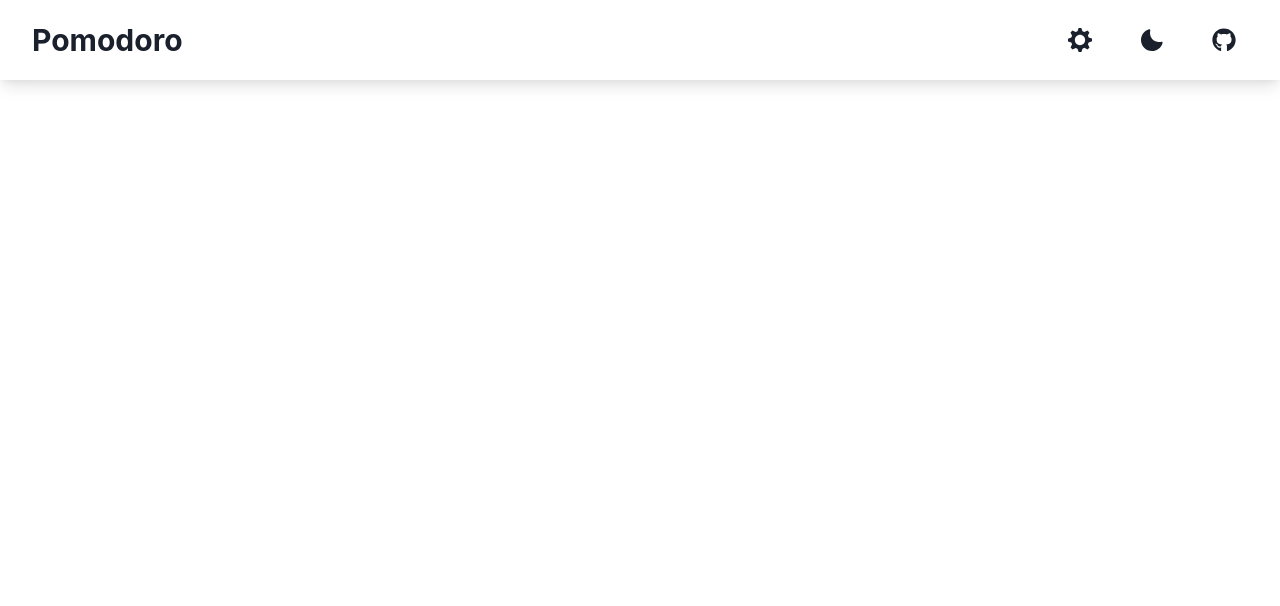
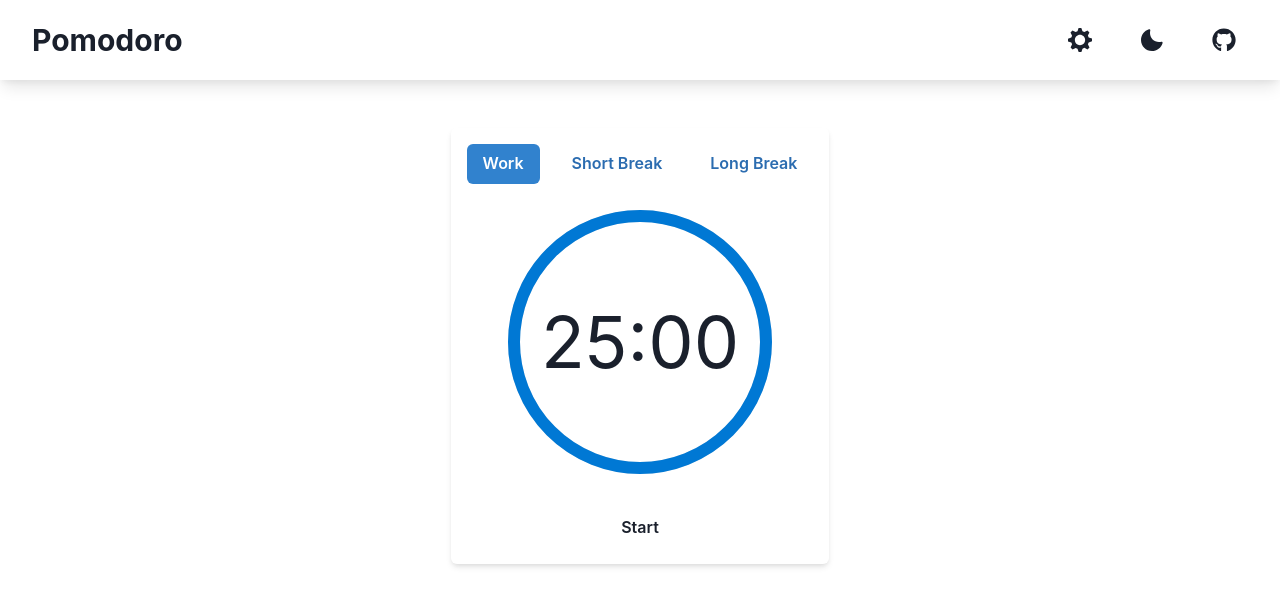
Before and after one commit to aabishkaryal/pomodoro, a Next.js app: page / in a window 1280 px wide. Shown: the top 606 px of the page. Built offline with nearby package versions, Linux system fonts and the light colour scheme.

Commit message:
feature: switching between configs with button

```diff
--- a/src/app/constants.ts
+++ b/src/app/constants.ts
@@ -10,6 +10,7 @@ export enum CONFIG {
 	BREAK_LONG = "break-long",
 	EXTENSION = "extension",
 }
+export const CURRENT_CONFIG = "current-config";
 
 export const WORK_DEFAULT = toMilliseconds({ minutes: 25 });
 export const BREAK_SHORT_DEFAULT = toMilliseconds({ minutes: 5 });
--- a/src/app/settingsManager.ts
+++ b/src/app/settingsManager.ts
@@ -1,4 +1,4 @@
-import { CONFIG } from "./constants";
+import { CONFIG } from "app/constants";
 
 export class SettingsManager {
 	static get(key: string) {
--- a/src/app/timer.ts
+++ b/src/app/timer.ts
@@ -3,12 +3,12 @@ import { CONFIG, WORK_DEFAULT } from "./constants";
 
 type TimerState = {
 	config: CONFIG;
-	currentTotalTime: number;
+	totalTime: number;
 };
 
 const initialState: TimerState = {
 	config: CONFIG.WORK,
-	currentTotalTime: WORK_DEFAULT,
+	totalTime: WORK_DEFAULT,
 };
 
 const timerSlice = createSlice({
@@ -19,12 +19,12 @@ const timerSlice = createSlice({
 			state.config = action.payload;
 			return state;
 		},
-		setCurrentTotalTime(state, action: PayloadAction<number>) {
-			state.currentTotalTime = action.payload;
+		setTotalTime(state, action: PayloadAction<number>) {
+			state.totalTime = action.payload;
 			return state;
 		},
 	},
 });
 
-export const { setConfig, setCurrentTotalTime } = timerSlice.actions;
+export const { setConfig, setTotalTime } = timerSlice.actions;
 export default timerSlice.reducer;
--- a/src/components/settingsModal.tsx
+++ b/src/components/settingsModal.tsx
@@ -76,7 +76,7 @@ function Settings() {
 						value={
 							Number(SettingsManager.get(CONFIG.WORK) || WORK_DEFAULT) / (1000 * 60)
 						}
-						min={0}
+						min={1}
 						max={60}
 						onChange={(value) => {
 							SettingsManager.set(CONFIG.WORK, (value * 1000 * 60).toString());
@@ -90,7 +90,7 @@ function Settings() {
 							Number(SettingsManager.get(CONFIG.EXTENSION) || EXTENSION_DEFAULT) /
 							(1000 * 60)
 						}
-						min={0}
+						min={1}
 						max={60}
 						onChange={(value) => {
 							SettingsManager.set(CONFIG.EXTENSION, (value * 1000 * 60).toString());
@@ -104,7 +104,7 @@ function Settings() {
 							Number(SettingsManager.get(CONFIG.BREAK_SHORT) || BREAK_SHORT_DEFAULT) /
 							(1000 * 60)
 						}
-						min={0}
+						min={1}
 						max={60}
 						onChange={(value) => {
 							SettingsManager.set(CONFIG.BREAK_SHORT, (value * 1000 * 60).toString());
@@ -118,7 +118,7 @@ function Settings() {
 							Number(SettingsManager.get(CONFIG.BREAK_LONG) || BREAK_LONG_DEFAULT) /
 							(1000 * 60)
 						}
-						min={0}
+						min={1}
 						max={60}
 						onChange={(value) => {
 							SettingsManager.set(CONFIG.BREAK_LONG, (value * 1000 * 60).toString());
--- /dev/null
+++ b/src/components/timer.tsx
@@ -0,0 +1,152 @@
+import React from "react";
+
+import {
+	ChakraComponent,
+	useBreakpointValue,
+	VStack,
+	Button,
+	CircularProgress,
+	CircularProgressLabel,
+	HStack,
+	Text,
+	ButtonGroup,
+} from "@chakra-ui/react";
+import Countdown, { CountdownRendererFn } from "react-countdown";
+
+import { useAppDispatch, useAppSelector } from "app/store";
+import { useEffect } from "react";
+import { SettingsManager } from "app/settingsManager";
+import { CONFIG, CURRENT_CONFIG } from "app/constants";
+import { setConfig, setTotalTime } from "app/timer";
+import { useRef } from "react";
+import { useCallback } from "react";
+
+type Props = {};
+
+export const Timer: ChakraComponent<"div", Props> = () => {
+	const countdownSize = useBreakpointValue<number>({ base: 200, sm: 300 });
+	const countdownRef = useRef<Countdown>(null);
+
+	const { config, totalTime } = useAppSelector((state) => state.timerState);
+	const dispatch = useAppDispatch();
+
+	const syncTime = () => {
+		const time = Number(SettingsManager.get(config));
+		if (time) {
+			dispatch(setTotalTime(time));
+		}
+	};
+
+	const changeConfig = (config: CONFIG) => {
+		return async function () {
+			if (countdownRef.current) countdownRef.current.getApi().stop();
+			SettingsManager.set(CURRENT_CONFIG, config);
+			dispatch(setConfig(config));
+		};
+	};
+
+	useEffect(() => {
+		async function setup() {
+			const currentConfig = SettingsManager.get(CURRENT_CONFIG);
+			if (
+				currentConfig &&
+				currentConfig != config &&
+				Object.values(CONFIG).includes("work" as CONFIG)
+			) {
+				dispatch(setConfig(currentConfig as CONFIG));
+			}
+			const time = Number(SettingsManager.get(config));
+			if (time) {
+				dispatch(setTotalTime(time));
+			}
+		}
+		setup();
+		return SettingsManager.subscribe(config, (time) => {
+			if (time && countdownRef.current && !countdownRef.current.getApi().isStarted()) {
+				dispatch(setTotalTime(Number(time)));
+			}
+		});
+	}, [config, dispatch]);
+
+	const renderer: CountdownRendererFn = ({ api, hours, total, formatted, completed }) => {
+		return (
+			<>
+				<CircularProgress
+					size={countdownSize}
+					thickness={4}
+					value={(total / totalTime) * 100}
+				>
+					<CircularProgressLabel fontSize={hours > 0 ? ".17em" : undefined}>
+						{hours > 0 ? formatted.hours + ":" : null}
+						{formatted.minutes}:{formatted.seconds}
+					</CircularProgressLabel>
+				</CircularProgress>
+				{completed ? (
+					<Button
+						aria-label="Take a break"
+						variant="ghost"
+						onClick={() => dispatch(setConfig(CONFIG.BREAK_SHORT))}
+					>
+						Take a break
+					</Button>
+				) : (
+					<HStack spacing={4}>
+						<ButtonGroup variant="ghost">
+							<Button
+								onClick={api.isStarted() || api.isPaused() ? api.stop : api.start}
+							>
+								{api.isStarted() || api.isPaused() ? "Stop" : "Start"}
+							</Button>
+							{api.isStopped() ? null : (
+								<Button onClick={api.isPaused() ? api.start : api.pause}>
+									{api.isPaused() ? "Resume" : "Pause"}
+								</Button>
+							)}
+						</ButtonGroup>
+					</HStack>
+				)}
+			</>
+		);
+	};
+	return (
+		<VStack
+			width={{ base: "90%", md: "75%", ml: "50%" }}
+			boxShadow="md"
+			borderRadius="md"
+			padding={4}
+			marginTop={12}
+		>
+			<ButtonGroup colorScheme="blue">
+				<HStack spacing={4}>
+					<Button
+						variant={config == CONFIG.WORK ? "solid" : "ghost"}
+						onClick={changeConfig(CONFIG.WORK)}
+					>
+						Work
+					</Button>
+					<Button
+						variant={config == CONFIG.BREAK_SHORT ? "solid" : "ghost"}
+						onClick={changeConfig(CONFIG.BREAK_SHORT)}
+					>
+						Short Break
+					</Button>
+					<Button
+						variant={config == CONFIG.BREAK_LONG ? "solid" : "ghost"}
+						onClick={changeConfig(CONFIG.BREAK_LONG)}
+					>
+						Long Break
+					</Button>
+				</HStack>
+			</ButtonGroup>
+			<VStack justifyContent="center" spacing={4}>
+				<Countdown
+					renderer={renderer}
+					date={Date.now() + totalTime}
+					autoStart={false}
+					ref={countdownRef}
+					onStop={syncTime}
+				/>
+			</VStack>
+		</VStack>
+	);
+};
--- a/src/pages/_app.tsx
+++ b/src/pages/_app.tsx
@@ -3,6 +3,8 @@ import "../styles/globals.css";
 import type { AppProps } from "next/app";
 import { ChakraProvider, ColorModeScript } from "@chakra-ui/react";
 import { Provider } from "react-redux";
+
+import "focus-visible/dist/focus-visible";
 
 import theme from "app/theme";
 import { store } from "app/store";
@@ -13,9 +15,7 @@ function MyApp({ Component, pageProps }: AppProps) {
 		<React.StrictMode>
 			<Provider store={store}>
 				<ChakraProvider theme={theme}>
-					<ColorModeScript
-						initialColorMode={theme.config.initialColorMode}
-					/>
+					<ColorModeScript initialColorMode={theme.config.initialColorMode} />
 					<Component {...pageProps} />
 				</ChakraProvider>
 			</Provider>
--- a/src/pages/index.tsx
+++ b/src/pages/index.tsx
@@ -1,17 +1,14 @@
 import { Flex } from "@chakra-ui/react";
 import { Header } from "components/header";
+import { Timer } from "components/timer";
 import type { NextPage } from "next";
 import React from "react";
 
 const Home: NextPage = () => {
 	return (
-		<Flex
-			width="100%"
-			minWidth="300px"
-			flexDir="column"
-			alignItems="center"
-		>
+		<Flex width="100%" minWidth="300px" flexDir="column" alignItems="center">
 			<Header />
+			<Timer />
 		</Flex>
 	);
 };
--- a/tsconfig.json
+++ b/tsconfig.json
@@ -13,7 +13,7 @@
 		"resolveJsonModule": true,
 		"isolatedModules": true,
 		"jsx": "preserve",
-		"baseUrl": "./src"
+		"baseUrl": "./src/"
 	},
 	"include": ["next-env.d.ts", "**/*.ts", "**/*.tsx"],
 	"exclude": ["node_modules"]
```
